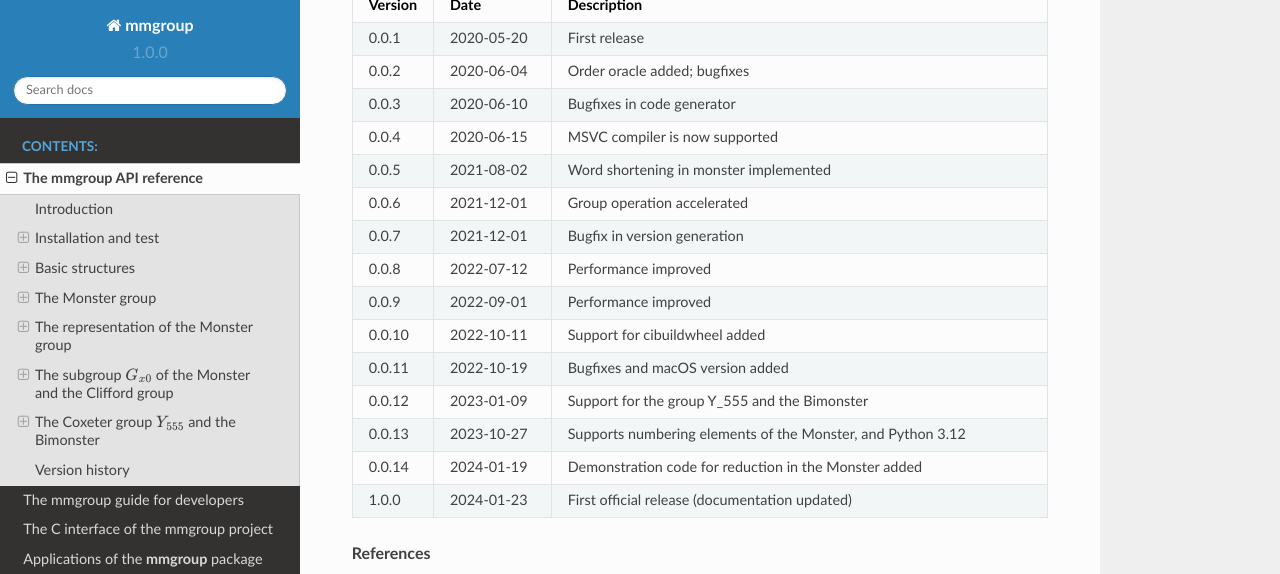
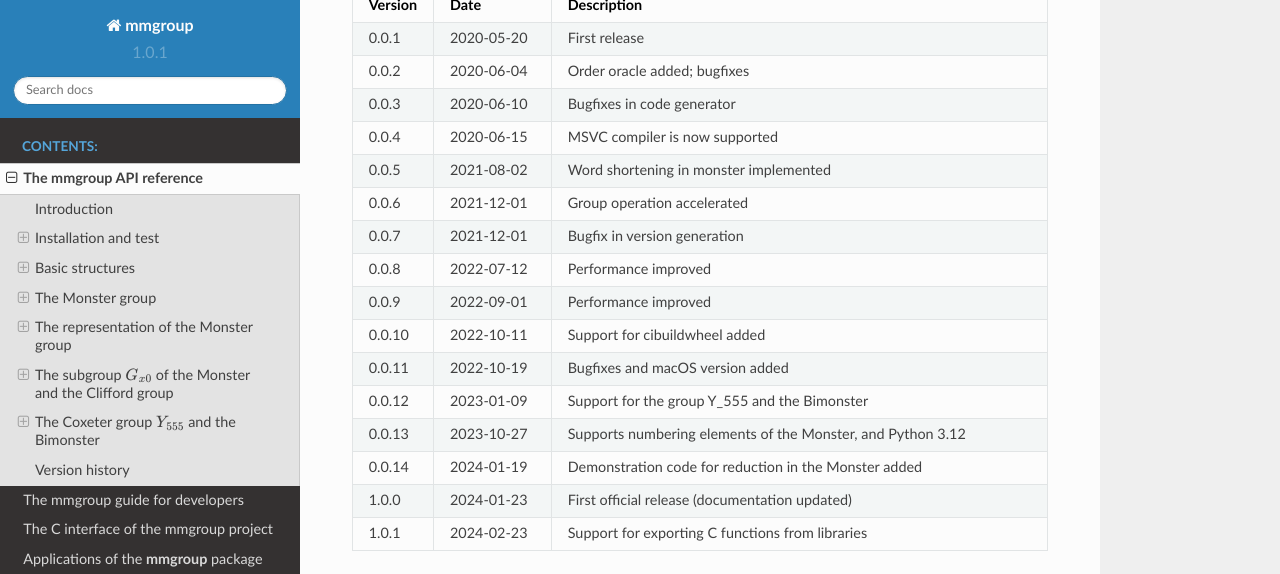
Before and after one commit to Martin-Seysen/mmgroup, a Sphinx documentation site: the page built from docs/source/api.rst, in a window 1280 px wide and 900 px high, scrolled down 35975 px, cut to the strip 0-574 px from the top of the window. Built offline with Sphinx 7.4.7 and the Read the Docs theme 2.0.0, drawn with Linux system fonts in a browser that asks for light colours; cross-references to code outside the pages are shown as plain code; the version number is read from the project's files by our own code.

Commit message:
Version 1.0.1

```diff
--- a/docs/source/api.rst
+++ b/docs/source/api.rst
@@ -492,6 +492,9 @@ Version history
      - 2024-01-23
      - First official release (documentation updated)
 
+   * - 1.0.1
+     - 2024-02-23
+     - Support for exporting C functions from libraries
 
 
 .. only:: html
--- a/setup.py
+++ b/setup.py
@@ -3,7 +3,8 @@
 ####################################################################
 
 
-VERSION = '1.0.0' # 2024-01-23. Documentation updated
+VERSION = '1.0.1' # 2024-02-23. Support for exporting C functions from libraries
+# VERSION = '1.0.0' # 2024-01-23. Documentation updated
 # VERSION = '0.0.14' # 2024-01-18. Demonstration code for reduction in the Monster added
 # VERSION = '0.0.13' # 2023-10-27. Supports numbering of elements of the Monster.
                      #             Adjusted for Python 3.12
```
